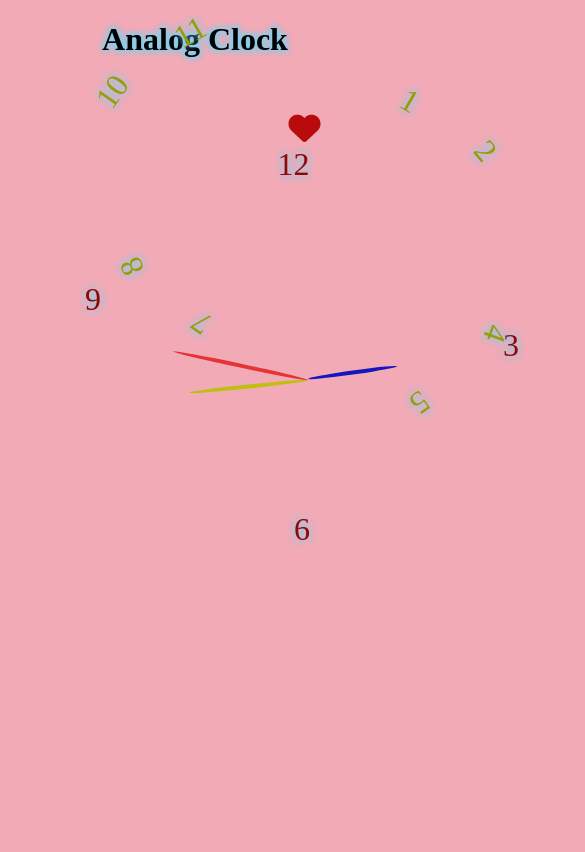
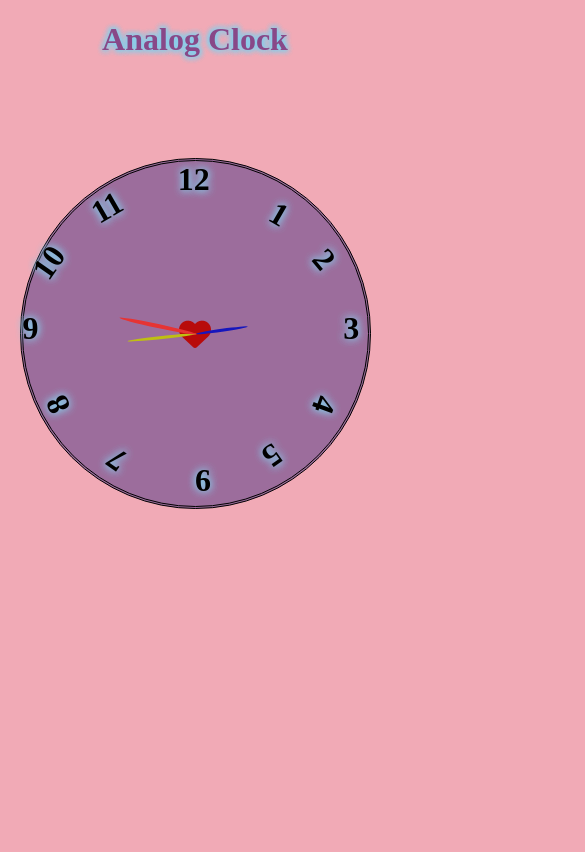
Before and after one commit to Dardar319/portfolio, a plain HTML site: page project3.html in a window 390 px wide. Shown: the top 852 px of the page, 585 px wide, since content can reach past the window. Drawn offline with Linux system fonts and the light colour scheme; a web font is replaced by a local one.

Commit message:
responsive

```diff
--- a/project3.css
+++ b/project3.css
@@ -1,9 +1,16 @@
+* {
+    box-sizing: border-box;
+}
+
+
+
 html {
     background-color: rgb(241, 170, 182);
 }
 
 h1 {
     text-align: center;
+    color: rgb(136, 72, 136);
     text-shadow: 0 0 6px skyblue,
         0 0 6px skyblue,
         0 0 6px skyblue,
@@ -11,104 +18,117 @@ h1 {
 }
 
 .clock {
-    width: 550px;
-    height: 600px;
-    margin: auto;
-    background-color: rgb(241, 170, 182);
-    ;
+    position: relative;
+    width: 90vw;
+    aspect-ratio: 1/1;
+    max-width: 500px;
+    display: flex;
+    justify-content: center;
+    align-items: center;
+    margin: 100px auto;
+    background-color: white;
+    border-radius: 50%;
+    border-style: double;
+    background-color: rgb(156, 109, 156);
 }
 
-.num {
-    position: relative;
+.number {
+    position: absolute;
+    top: 50%;
+    left: 50%;
+    font-size: 1.5rem;
+    font-weight: bold;
     font-size: 2em;
     font-family: "Yuji Mai", serif;
     text-shadow: 0 0 8px skyblue,
         0 0 8px skyblue;
     cursor: not-allowed;
-}
 
-.big {
-    color: rgb(147, 6, 6);
-}
-
-.small {
-    color: rgb(155, 155, 7);
 }
 
 .twelve {
-    left: 49%;
-    top: -47%;
+    left: 45%;
+    top: 0%;
 }
 
 .three {
-    left: 90%;
-    top: -23%;
+    left: 93%;
+    top: 43%;
 }
 
 .six {
-    left: 52%;
-    top: 1.5%;
+    left: 50%;
+    top: 87%;
 }
 
 .nine {
-    left: 14%;
-    top: -43%;
+    left: 0%;
+    top: 43%;
 }
 
 .one {
-    left: 65%;
-    top: -60%;
+    left: 72%;
+    top: 10%;
     transform: rotate(30deg);
 }
 
+
 .two {
-    left: 68%;
-    top: -46%;
+    left: 85%;
+    top: 23%;
     transform: rotate(50deg);
 }
 
+
 .four {
-    left: 22%;
-    top: -14%;
+    left: 85%;
+    top: 65%;
     transform: rotate(110deg);
 }
 
+
 .five {
-    left: -15%;
-    top: -25%;
+    left: 70%;
+    top: 80%;
     transform: rotate(145deg);
 }
 
+
 .eleven {
-    left: 24%;
-    bottom: 140%;
+    top: 8%;
+    left: 20%;
     transform: rotate(-30deg);
 }
 
 .ten {
-    left: -4%;
-    bottom: 150%;
+    top: 24%;
+    left: 3%;
     transform: rotate(-55deg);
 }
 
 .eight {
-    left: -48%;
-    bottom: 132%;
+    top: 65%;
+    left: 8%;
     transform: rotate(-115deg);
 }
 
 .seven {
-    left: -54.5%;
-    bottom: 114%;
+    top: 81%;
+    left: 25%;
     transform: rotate(-145deg);
 }
 
+#hour,
+#minute,
+#second {
+    position: absolute;
+    left: 50%;
+}
+
 #hour {
-    position: relative;
-    left: 54.2%;
-    top: 34.9%;
     width: 0.8%;
     height: 15%;
+    top: 35%;
     border-radius: 50%;
     background-color: rgb(22, 22, 189);
     transform-origin: bottom center;
@@ -116,11 +136,9 @@ h1 {
 }
 
 #minute {
-    position: relative;
-    left: 54.2%;
-    top: 15%;
     width: 0.8%;
     height: 20%;
+    top: 30%;
     border-radius: 50%;
     background-color: rgb(191, 191, 18);
     transform-origin: bottom center;
@@ -128,11 +146,9 @@ h1 {
 }
 
 #second {
-    position: relative;
-    left: 54.2%;
-    bottom: 7.99%;
     width: 4px;
     height: 23%;
+    top: 27%;
     border-radius: 50%;
     background-color: rgb(230, 52, 52);
     transform-origin: bottom center;
@@ -140,9 +156,6 @@ h1 {
 }
 
 i {
-    position: relative;
-    top: -760px;
-    left: 51%;
     font-size: 2em;
     color: rgb(184, 11, 11);
 }
--- a/project3.html
+++ b/project3.html
@@ -23,18 +23,18 @@
         <div id="hour"></div>
         <div id="minute"></div>
         <div id="second"></div>
-        <div class="twelve num big">12</div>
-        <div class="three num big">3</div>
-        <div class="six num big">6</div>
-        <div class="nine num big">9</div>
-        <div class="one num small">1</div>
-        <div class="two num small">2</div>
-        <div class="four num small">4</div>
-        <div class="five num small">5</div>
-        <div class="eleven num small">11</div>
-        <div class="ten num small">10</div>
-        <div class="eight num small">8</div>
-        <div class="seven num small">7</div>
+        <div class="number one" style="--rotate: 30;">1</div>
+        <div class="number two" style="--rotate: 60;">2</div>
+        <div class="number three" style="--rotate: 90;">3</div>
+        <div class="number four" style="--rotate: 120;">4</div>
+        <div class="number five" style="--rotate: 150;">5</div>
+        <div class="number six" style="--rotate: 180;">6</div>
+        <div class="number seven" style="--rotate: 210;">7</div>
+        <div class="number eight" style="--rotate: 240;">8</div>
+        <div class="number nine" style="--rotate: 270;">9</div>
+        <div class="number ten" style="--rotate: 300;">10</div>
+        <div class="number eleven" style="--rotate: 330;">11</div>
+        <div class="number twelve" style="--rotate: 360;">12</div>
         <i class="fa-solid fa-heart"></i>
     </div>
 
```
